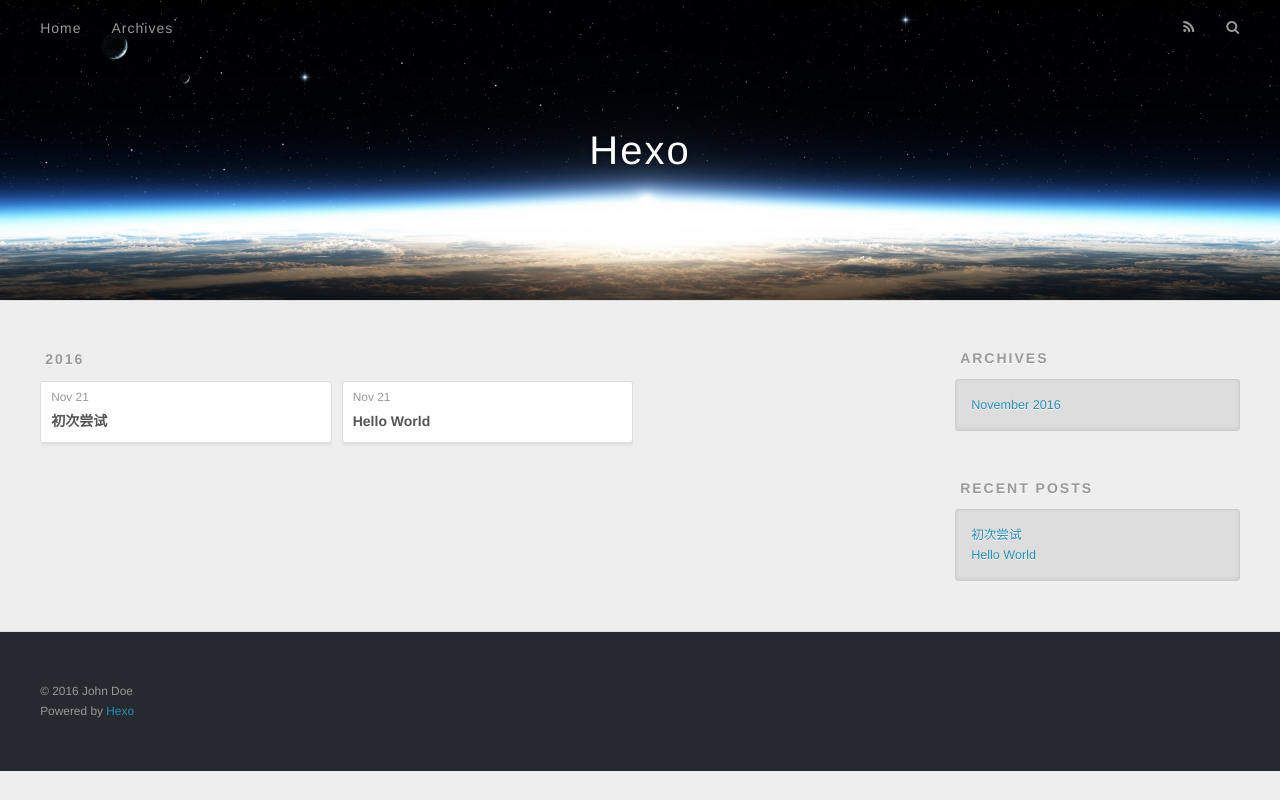
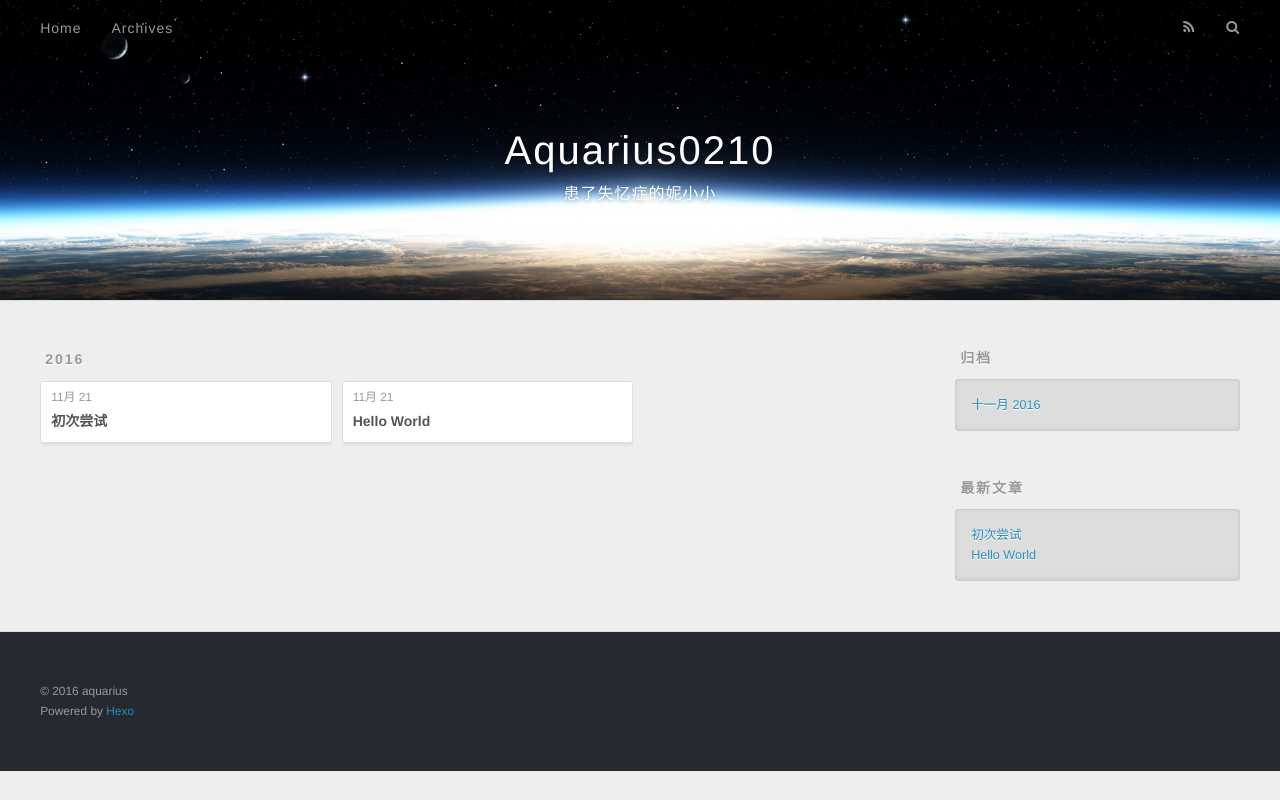
Before and after one commit to aquarius0210/aquarius0210.github.io, a plain HTML site: page archives/2016/11/index.html in a window 1280 px wide. Drawn offline with nearby package versions, Linux system fonts and the light colour scheme.

Commit message:
Site updated: 2016-11-21 09:47:24

```diff
--- a/archives/2016/11/index.html
+++ b/archives/2016/11/index.html
@@ -3,16 +3,19 @@
 <head>
   <meta charset="utf-8">
 
-  <title>Archives: 2016/11 | Hexo</title>
+  <title>归档: 2016/11 | Aquarius0210</title>
   <meta name="viewport" content="width=device-width, initial-scale=1, maximum-scale=1">
-  <meta property="og:type" content="website">
-<meta property="og:title" content="Hexo">
+  <meta name="description" content="没事就爱絮絮叨叨的深井冰">
+<meta property="og:type" content="website">
+<meta property="og:title" content="Aquarius0210">
 <meta property="og:url" content="http://yoursite.com/archives/2016/11/index.html">
-<meta property="og:site_name" content="Hexo">
+<meta property="og:site_name" content="Aquarius0210">
+<meta property="og:description" content="没事就爱絮絮叨叨的深井冰">
 <meta name="twitter:card" content="summary">
-<meta name="twitter:title" content="Hexo">
+<meta name="twitter:title" content="Aquarius0210">
+<meta name="twitter:description" content="没事就爱絮絮叨叨的深井冰">
 
-    <link rel="alternate" href="/atom.xml" title="Hexo" type="application/atom+xml">
+    <link rel="alternate" href="/atom.xml" title="Aquarius0210" type="application/atom+xml">
 
 
     <link rel="icon" href="/favicon.png">
@@ -33,8 +36,12 @@
   <div id="header-outer" class="outer">
     <div id="header-title" class="inner">
       <h1 id="logo-wrap">
-        <a href="/" id="logo">Hexo</a>
+        <a href="/" id="logo">Aquarius0210</a>
       </h1>
+
+        <h2 id="subtitle-wrap">
+          <a href="/" id="subtitle">患了失忆症的妮小小</a>
+        </h2>
 
     </div>
     <div id="header-inner" class="inner">
@@ -50,7 +57,7 @@
 
           <a id="nav-rss-link" class="nav-icon" href="/atom.xml" title="RSS Feed"></a>
 
-        <a id="nav-search-btn" class="nav-icon" title="Search"></a>
+        <a id="nav-search-btn" class="nav-icon" title="搜索"></a>
       </nav>
       <div id="search-form-wrap">
         <form action="//google.com/search" method="get" accept-charset="UTF-8" class="search-form"><input type="search" name="q" results="0" class="search-form-input" placeholder="Search"><button type="submit" class="search-form-submit">&#xF002;</button><input type="hidden" name="sitesearch" value="http://yoursite.com"></form>
@@ -76,7 +83,7 @@
   <div class="archive-article-inner">
     <header class="archive-article-header">
       <a href="/2016/11/21/初次尝试/" class="archive-article-date">
-  <time datetime="2016-11-21T01:26:06.000Z" itemprop="datePublished">Nov 21</time>
+  <time datetime="2016-11-21T01:26:06.000Z" itemprop="datePublished">11月 21</time>
 </a>
 
 
@@ -95,7 +102,7 @@
   <div class="archive-article-inner">
     <header class="archive-article-header">
       <a href="/2016/11/21/hello-world/" class="archive-article-date">
-  <time datetime="2016-11-21T01:11:18.000Z" itemprop="datePublished">Nov 21</time>
+  <time datetime="2016-11-21T01:11:18.000Z" itemprop="datePublished">11月 21</time>
 </a>
 
 
@@ -126,9 +133,9 @@
 
 
   <div class="widget-wrap">
-    <h3 class="widget-title">Archives</h3>
+    <h3 class="widget-title">归档</h3>
     <div class="widget">
-      <ul class="archive-list"><li class="archive-list-item"><a class="archive-list-link" href="/archives/2016/11/">November 2016</a></li></ul>
+      <ul class="archive-list"><li class="archive-list-item"><a class="archive-list-link" href="/archives/2016/11/">十一月 2016</a></li></ul>
     </div>
   </div>
 
@@ -136,7 +143,7 @@
 
 
   <div class="widget-wrap">
-    <h3 class="widget-title">Recent Posts</h3>
+    <h3 class="widget-title">最新文章</h3>
     <div class="widget">
       <ul>
 
@@ -160,7 +167,7 @@
 
   <div class="outer">
     <div id="footer-info" class="inner">
-      &copy; 2016 John Doe<br>
+      &copy; 2016 aquarius<br>
       Powered by <a href="http://hexo.io/" target="_blank">Hexo</a>
     </div>
   </div>
```
Also changed, not shown: 2016/11/21/hello-world/index.html (+14 -10 lines), 2016/11/21/初次尝试/index.html (+18 -11 lines), archives/2016/index.html (+21 -14 lines), archives/index.html (+21 -14 lines), index.html (+21 -14 lines).
